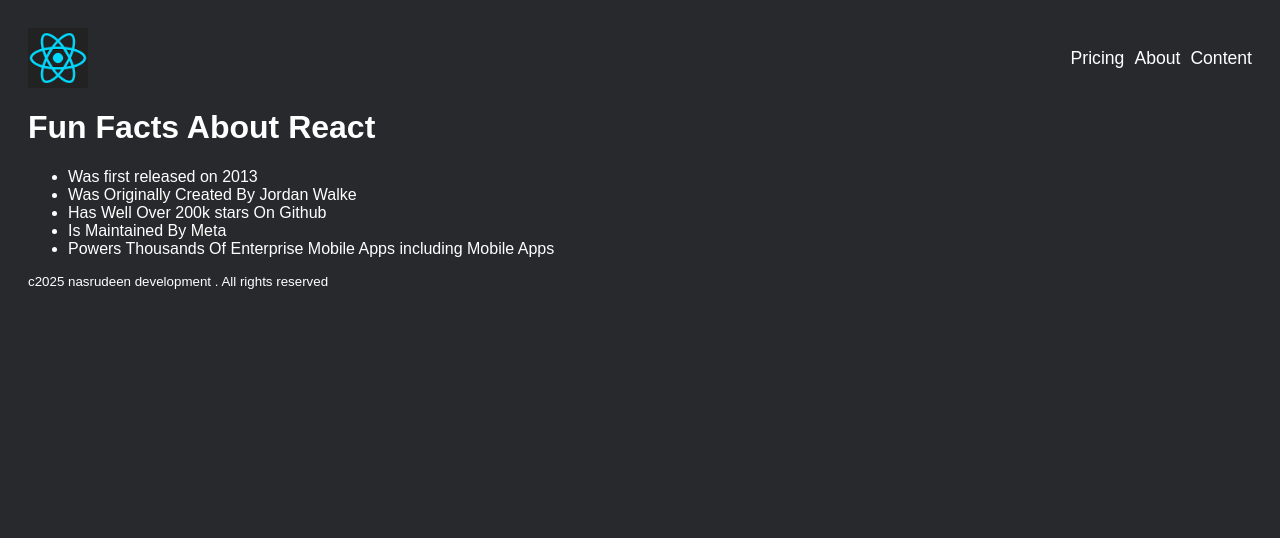
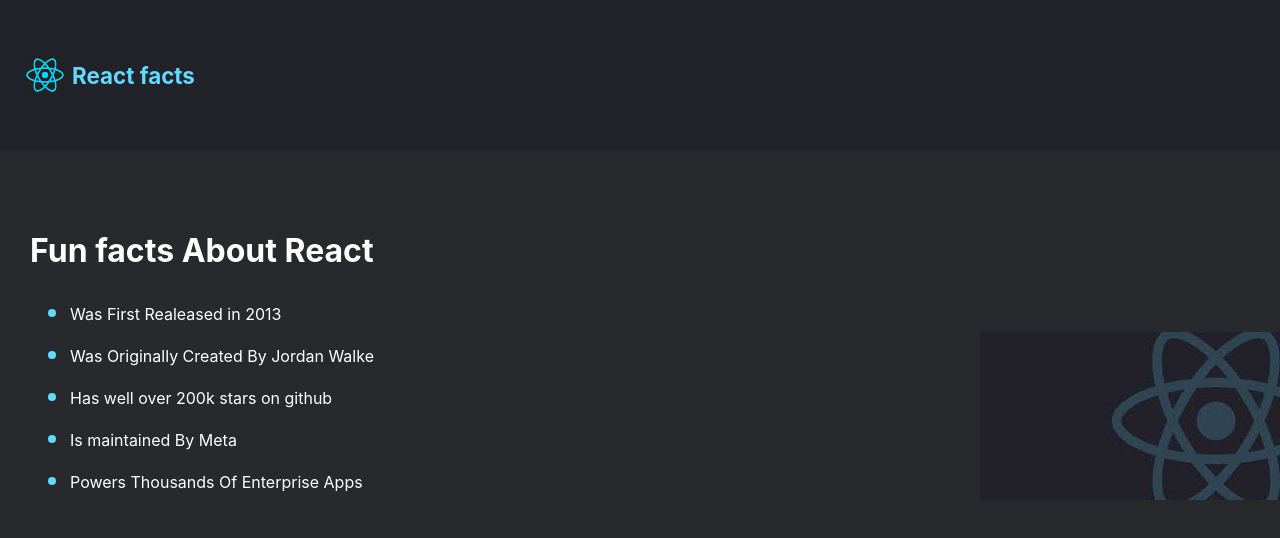
Before and after one commit to mohamednasrudeen3/ReactPractice, a React (Vite) app: page / in a window 1280 px wide. Shown: the top 538 px of the page. Built offline with nearby package versions, Linux system fonts and the light colour scheme.

Commit message:
first project finished

```diff
--- a/index.html
+++ b/index.html
@@ -5,6 +5,6 @@
   <body>
     <div id="root">
       </div>
-    <script src="./src/practice/Page.jsx" type="module"></script>
+    <script src="./src/main.jsx" type="module"></script>
   </body>
 </html>
--- /dev/null
+++ b/src/components/Navbar.jsx
@@ -0,0 +1,10 @@
+export default function Navbar(){
+return(
+  <header>
+    <nav>
+      <img src="./src/practice/image.png" alt="react-logo"/>
+      <span>React Facts</span>
+    </nav>
+  </header>
+)
+}
--- a/src/index.css
+++ b/src/index.css
@@ -1,6 +1,6 @@
 body {
-  padding: 20px;
-  font-family: Arial,Arial, Helvetica, sans-serif;
+ margin: 0;
+  font-family: Inter;
   background: #27292c;
   color: white;
 }
@@ -26,3 +26,47 @@
 .image{
   width: 60px;
 }
+nav{
+  display: flex;
+  align-items: center;
+  height:100%;
+}
+
+nav > img{
+  width: 40px;
+  margin-right: 7px;
+}
+
+header {
+ height: 90px;
+ background-color: #21222A;
+ padding: 30px 25px
+}
+
+nav > span{
+  color: #61DAFB;
+  font-size: 1.4rem;
+  font-weight: 700;
+}
+main{
+  padding: 60px 30px;
+  background-image: url('./practice/Project2/image.png');
+  background-repeat: no-repeat;
+  background-position: right 70%;
+}
+
+
+.fact-list{
+  margin-top:46 px;
+  max-width:400px;
+}
+
+.fact-list > li{
+padding-block: 10px;
+line-height: 19px;
+}
+
+.fact-list>li::marker{
+  color:#61DAFB;
+  font-size: 1.5rem;
+}
--- a/src/main.jsx
+++ b/src/main.jsx
@@ -1,22 +1,15 @@
 import { createRoot } from "react-dom/client";
-import {createElement} from "react"
+import {createElement} from "react";
+import App from "./practice/Project2/App";
+import Navbar from "./practice/Project2/Navbar"
+import Main from "./practice/Project2/Main"
+
 
 const root = createRoot(document.getElementById('root'))
 root.render(
-
-createElement("h1", null,"Hello from Create Element")
-// {/* <ul>
-//   <li>Why You Choose React</li>
-//   <li>Whats The Reason</li>
-// </ul>
-// <ol>
-
-
-//   <li>React has Large Eco system and Community</li>
-//   <li>Highest Job Demand</li>
-//   <li>Less Magic -- JavaScript based </li>
-//   <li>Active Development</li>
-//   <li>React is Composable / Declarative</li>
-// </ol>
-// </> */}
+  <>
+ <App/>
+ <Navbar/>
+ <Main/>
+</>
 );
--- /dev/null
+++ b/src/practice/Project2/App.jsx
@@ -0,0 +1,7 @@
+
+
+export default function App(){
+return (
+  <h1></h1>
+)
+}
--- /dev/null
+++ b/src/practice/Project2/Main.jsx
@@ -0,0 +1,14 @@
+export default function Main(){
+  return(
+    <main>
+      <h1>Fun facts About React </h1>
+      <ul className="fact-list">
+        <li>Was First Realeased in 2013</li>
+        <li>Was Originally Created By Jordan Walke</li>
+        <li>Has well over 200k stars on github</li>
+        <li>Is maintained By Meta</li>
+        <li>Powers Thousands Of Enterprise Apps</li>
+      </ul>
+    </main>
+  )
+}
--- /dev/null
+++ b/src/practice/Project2/Navbar.jsx
@@ -0,0 +1,10 @@
+export default function Navbar(){
+  return(
+    <header>
+      <nav>
+        <img src="./src/practice/image.png" alt="React-logo"/>
+        <span>React facts</span>
+      </nav>
+    </header>
+  )
+}
```
Also changed, not shown: src/practice/Project2/image.png (added).
